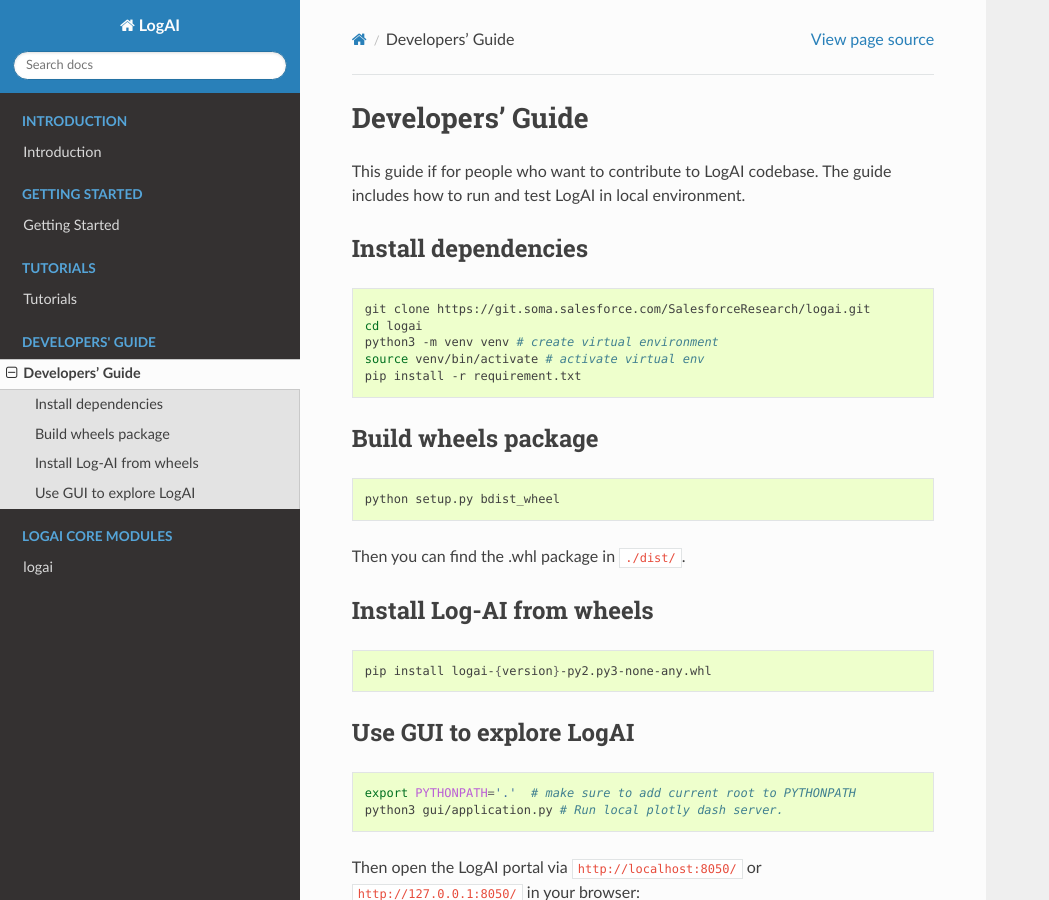
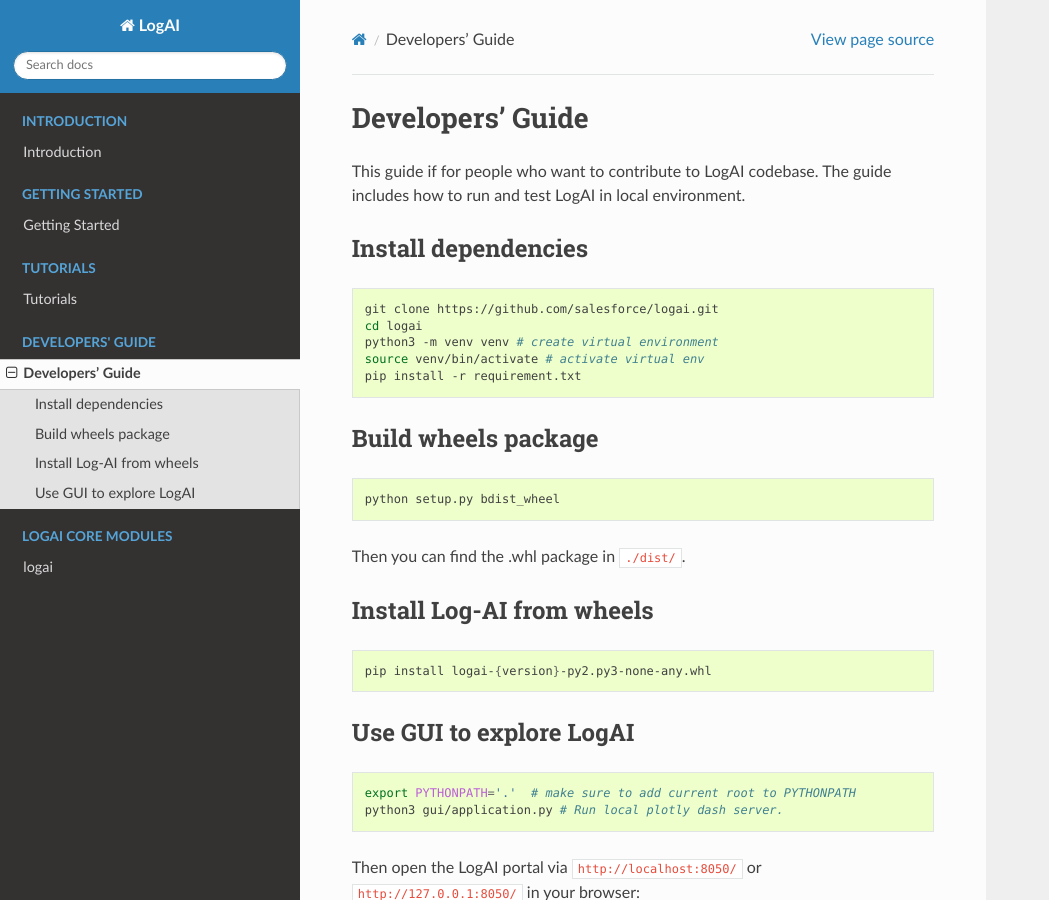
Before and after one commit to salesforce/logai, a Sphinx documentation site: the page built from docs/source/develop.rst, in a window 1280 px wide and 900 px high. Shown: the whole window, without its empty margins (0-1049 px from the left). Built offline with Sphinx 7.4.7 and the Read the Docs theme 3.1.0, drawn with Linux system fonts in a browser that asks for light colours; some of the changed lines change nothing that is shown.

Commit message:
Update develop.rst
Update to public github URL

```diff
--- a/docs/source/develop.rst
+++ b/docs/source/develop.rst
@@ -14,7 +14,7 @@
 
 .. code-block:: shell
 
-    git clone https://git.soma.salesforce.com/SalesforceResearch/logai.git
+    git clone https://github.com/salesforce/logai.git
     cd logai
     python3 -m venv venv # create virtual environment
     source venv/bin/activate # activate virtual env
```
